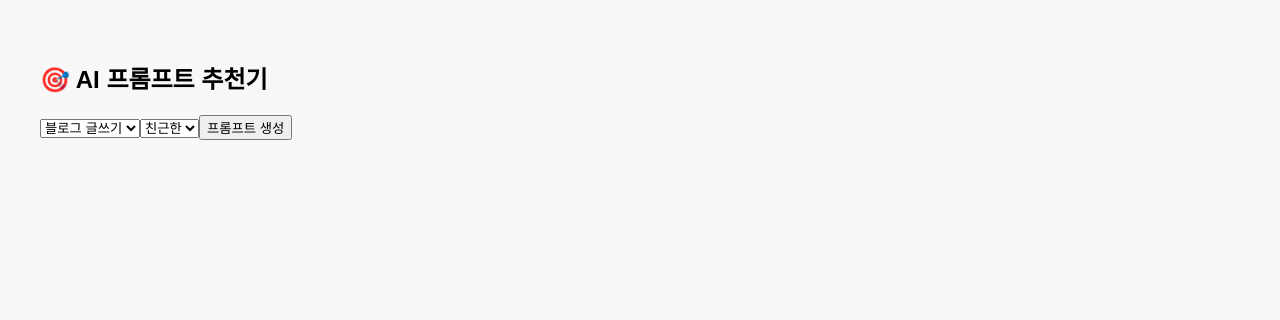
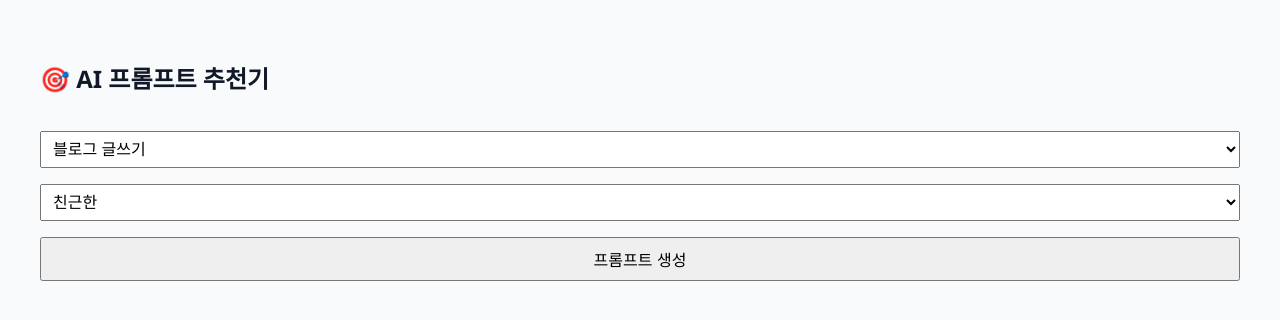
Before and after one commit to cyber924/APP3, a React (Vite) app: page / in a window 1280 px wide. Shown: the top 320 px of the page. Built offline with nearby package versions, Linux system fonts and the light colour scheme.

Commit message:
Add files via upload

```diff
--- a/src/PromptRecommender.jsx
+++ b/src/PromptRecommender.jsx
@@ -8,7 +8,11 @@ export default function PromptRecommender() {
   const templates = {
     '블로그 글쓰기': {
       '친근한': '너는 따뜻하고 대화하듯 글을 쓰는 블로거야.\n📌 출력 형식: 제목 / 서론-본론-결론 / 질문 마무리\n📌 문체 지시: 말하듯 편안하게\n📎 출력 방식: 마크다운',
+      '전문적인': '너는 콘텐츠 전략가야. 문제-해결-분석 구조로 작성해줘.\n📎 출력 방식: PDF, 마크다운',
     },
+    '제품 설명': {
+      '전문적인': '브랜드 마케터로서 제품 기능과 장점을 분석해줘.\n📌 출력 형식: 제목 / 주요 기능 / 요약 평가\n📎 PDF 형식',
+    }
   };
 
   const generatePrompt = () => {
@@ -19,11 +23,15 @@ export default function PromptRecommender() {
   return (
     <div>
       <h2>🎯 AI 프롬프트 추천기</h2>
-      <select onChange={(e) => setGoal(e.target.value)} value={goal}>
-        <option>블로그 글쓰기</option>
+      <select value={goal} onChange={(e) => setGoal(e.target.value)}>
+        {Object.keys(templates).map((g) => (
+          <option key={g}>{g}</option>
+        ))}
       </select>
-      <select onChange={(e) => setStyle(e.target.value)} value={style}>
-        <option>친근한</option>
+      <select value={style} onChange={(e) => setStyle(e.target.value)}>
+        {Object.keys(templates[goal] || {}).map((s) => (
+          <option key={s}>{s}</option>
+        ))}
       </select>
       <button onClick={generatePrompt}>프롬프트 생성</button>
       <pre>{prompt}</pre>
--- a/src/style.css
+++ b/src/style.css
@@ -1,5 +1,20 @@
 body {
-  font-family: sans-serif;
+  font-family: 'Segoe UI', sans-serif;
   padding: 2rem;
-  background-color: #f8f8f8;
+  background-color: #f9fafb;
+  color: #111827;
 }
+h2 {
+  font-size: 1.5rem;
+  font-weight: bold;
+}
+select, button, textarea {
+  margin-top: 1rem;
+  padding: 0.5rem;
+  font-size: 1rem;
+  width: 100%;
+}
+textarea {
+  height: 200px;
+  margin-top: 1rem;
+}
```
